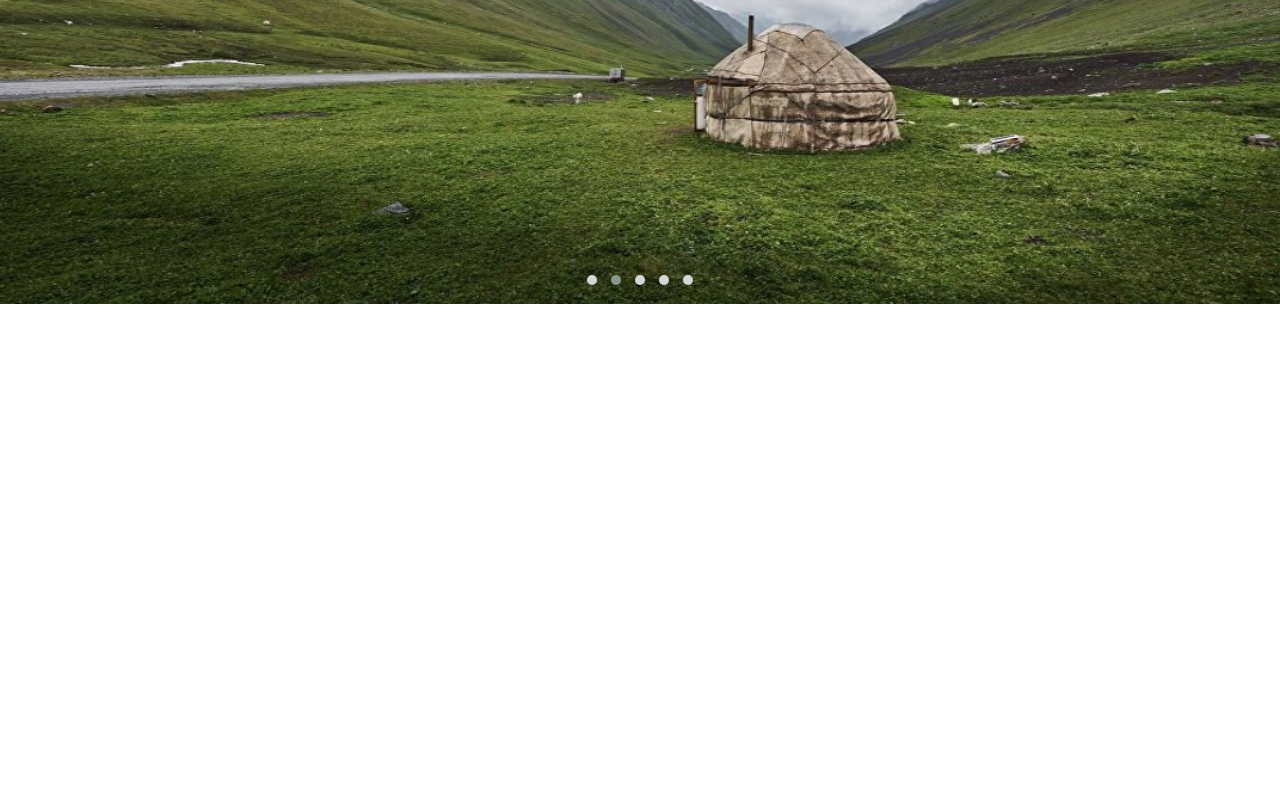
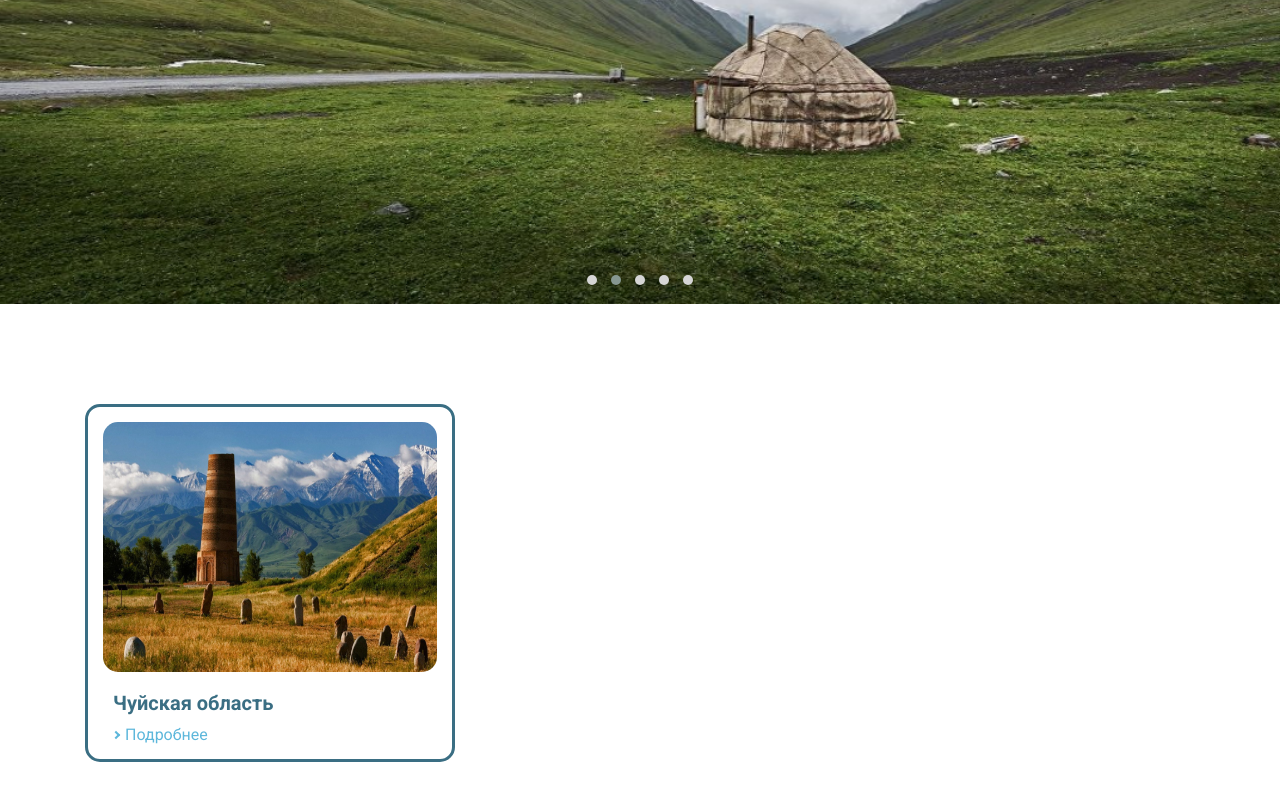
Before and after one commit to tatysheva/Tripkg, a website built with Parcel: page index.html in a window 1280 px wide. Shown: the part 496-1296 px from the top of the page. Before the commit the page ends 800 px from the top, so only its background shows below. Built offline with nearby package versions, Linux system fonts and the light colour scheme.

Commit message:
Chui region added

```diff
--- a/css/style.scss
+++ b/css/style.scss
@@ -5,6 +5,13 @@
 }
 
 $bgColor: #3a6e83;
+html {
+  scroll-behavior: smooth;
+}
+
+body {
+  font-family: "Roboto", sans-serif;
+}
 
 header {
   background-color: $bgColor;
@@ -76,6 +83,54 @@ header {
 }
 
 .hero-subtitle {
-    padding-top: 10px;
-    font-size: 20px;
+  padding-top: 10px;
+  font-size: 20px;
 }
+
+.region {
+  margin: 100px 0 100px;
+}
+
+.card {
+  border: 3px solid #3a6e83;
+  border-radius: 15px;
+}
+
+.card-content {
+  padding: 15px;
+  img {
+    width: 100%;
+    height: 250px;
+    border-radius: 15px;
+  }
+}
+
+.card-content__title {
+  font-size: 20px;
+  color: #3a6e83;
+  text-align: left;
+  padding: 15px 0 10px 10px;
+}
+
+.card-content__link {
+  text-decoration: none;
+}
+
+.card-content__subtitle {
+  color: #5db7db;
+  padding-left: 10px;
+  transition: transform 300ms;
+  &:hover {
+    transform: translateX(10px);
+  }
+  &::before {
+    content: "";
+    display: inline-block;
+    width: 4px;
+    height: 4px;
+    border-top: 2px solid #5db7db;
+    border-right: 2px solid #5db7db;
+    transform: translateY(-2px) rotate(45deg);
+    margin-right: 6px;
+  }
+}
--- a/index.html
+++ b/index.html
@@ -1,10 +1,12 @@
 <!DOCTYPE html>
 <html lang="en">
+
 <head>
     <meta charset="UTF-8">
     <meta name="viewport" content="width=device-width, initial-scale=1.0">
     <meta http-equiv="X-UA-Compatible" content="ie=edge">
     <title>TripKG</title>
+    <link rel="stylesheet" href="https://cdnjs.cloudflare.com/ajax/libs/font-awesome/5.11.2/css/all.min.css">
     <link rel="stylesheet"
         href="https://cdnjs.cloudflare.com/ajax/libs/OwlCarousel2/2.3.4/assets/owl.carousel.min.css" />
     <link rel="stylesheet"
@@ -44,6 +46,25 @@
             <p class="hero-subtitle">+(996) 775-233-567</p>
         </div>
     </div>
+    <section id="regions">
+        <div class="region">
+            <div class="container">
+                <div class="row">
+                    <div class="col-4">
+                        <a href="#" class="card-content__link">
+                            <div class="card">
+                                <div class="card-content">
+                                    <img src="./img/Chui.jpg">
+                                    <h4 class="card-content__title">Чуйская область</h4>
+                                    <p class="card-content__subtitle">Подробнее</p>
+                                </div>
+                            </div>
+                        </a>
+                    </div>
+                </div>
+            </div>
+        </div>
+    </section>
 
     <script src="https://cdnjs.cloudflare.com/ajax/libs/jquery/3.4.1/jquery.min.js"></script>
     <script src="https://cdnjs.cloudflare.com/ajax/libs/OwlCarousel2/2.3.4/owl.carousel.min.js"></script>
```
Also changed, not shown: img/Chui.jpg (added).
